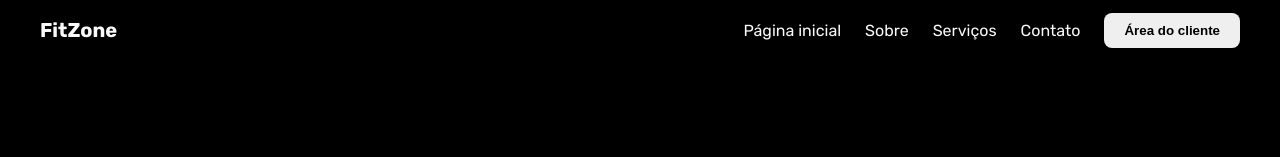
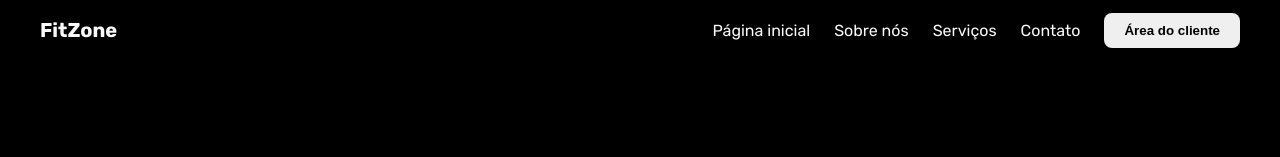
Before and after one commit to nicolasfreitas-dev/fitzone, a React (Vite) app: page / in a window 1280 px wide. Shown: the top 157 px of the page. Built offline with nearby package versions, Linux system fonts and the light colour scheme.

Commit message:
refactor: adjust on header text

```diff
--- a/src/components/Header/index.tsx
+++ b/src/components/Header/index.tsx
@@ -20,7 +20,7 @@ export default function Header() {
                         <a href="#">Página inicial</a>
                     </li>
                     <li className="header__navbar-item">
-                        <a href="#">Sobre</a>
+                        <a href="#">Sobre nós</a>
                     </li>
                     <li className="header__navbar-item">
                         <a href="#">Serviços</a>
@@ -48,7 +48,7 @@ export default function Header() {
                                 <a href="#">Página inicial</a>
                             </li>
                             <li className="header__menu-item">
-                                <a href="#">Sobre</a>
+                                <a href="#">Sobre nós</a>
                             </li>
                             <li className="header__menu-item">
                                 <a href="#">Serviços</a>
```
